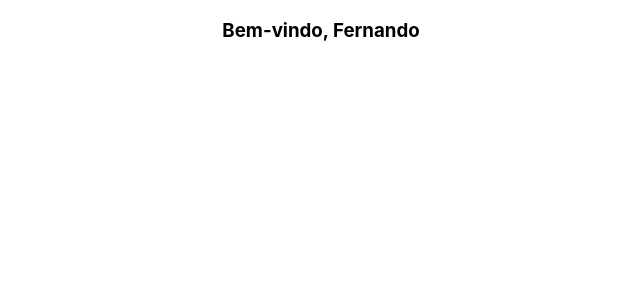
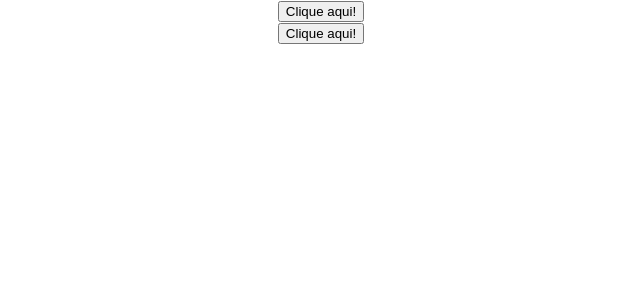
Before and after one commit to Torelli/hello-world, a React (Create React App) app: page / in a window 1280 px wide. Shown: the top 300 px of the page, without its empty margins (319-959 px from the left). Built offline with nearby package versions, Linux system fonts and the light colour scheme.

Commit message:
Explorando Event Handlers

```diff
--- a/src/App.js
+++ b/src/App.js
@@ -5,17 +5,21 @@
 import Hello from './components/Hello';
 import Message from './components/Message';
 import Counter from './components/Counter';
+import FunctionClick from './components/FunctionClick';
+import ClassClick from './components/ClassClick';
 
 function App(){
   return(
     <div className="App">
-      <Welcome name="Fernando"/>
+      <FunctionClick/>
+      <ClassClick/>
       {/*<Greet name="Bruce" heroName="Batman" />
       <Message/>
       <Hello name="Giovanni"><p>Você é top!</p></Hello>
       <Hello name="José"><p>Você é top!</p></Hello>
       <Hello name="Maria"><p>Você é top!</p></Hello>
-      <Greet/>*/}
+      <Greet/>
+      <Welcome name="Fernando"/>*/}
     </div>
   );
 }
--- /dev/null
+++ b/src/components/ClassClick.js
@@ -0,0 +1,17 @@
+import React, { Component } from 'react'
+
+export class ClassClick extends Component {
+
+    clickHandler() {
+        console.log("Botão clicado")
+    }
+  render() {
+    return (
+      <div>
+        <button onClick={this.clickHandler}>Clique aqui!</button>
+      </div>
+    )
+  }
+}
+
+export default ClassClick
--- /dev/null
+++ b/src/components/FunctionClick.js
@@ -0,0 +1,14 @@
+import React from 'react'
+
+function FunctionClick() {
+    function clickHandler(){
+        console.log("Botão clicado")
+    }
+  return (
+    <div>
+      <button onClick={clickHandler}>Clique aqui!</button>
+    </div>
+  )
+}
+
+export default FunctionClick
```
